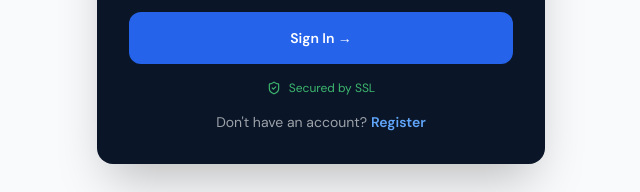
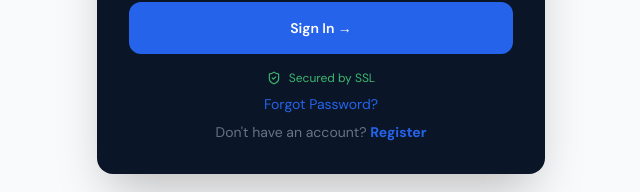
Before and after one commit to Fortunate6882/letterprohub, a React (Vite) app in the folder letterprohub/: page /login in a window 1280 px wide. Shown: the part 496-688 px from the top of the page, without its empty margins (319-959 px from the left). Built offline with nearby package versions, Linux system fonts and the light colour scheme; no server answers.

Commit message:
Update Login.tsx

```diff
--- a/letterprohub/src/pages/Login.tsx
+++ b/letterprohub/src/pages/Login.tsx
@@ -121,10 +121,13 @@ const Login = () => {
             <span>Secured by SSL</span>
           </div>
 
-          <p className="text-center text-white/60 text-sm font-body mt-4">
-            Don't have an account?{' '}
-            <Link to="/register" className="text-blue-400 hover:text-blue-300 font-semibold">Register</Link>
-          </p>
+          <p className="text-center text-gray-500 text-sm font-body mt-2">
+  <Link to="/forgot-password" className="text-blue-600 hover:text-blue-700 font-body text-sm">Forgot Password?</Link>
+</p>
+<p className="text-center text-gray-500 text-sm font-body mt-2">
+  Don't have an account?{' '}
+  <Link to="/register" className="text-blue-600 hover:text-blue-700 font-bold">Register</Link>
+</p>
         </div>
       </div>
     </div>
```
